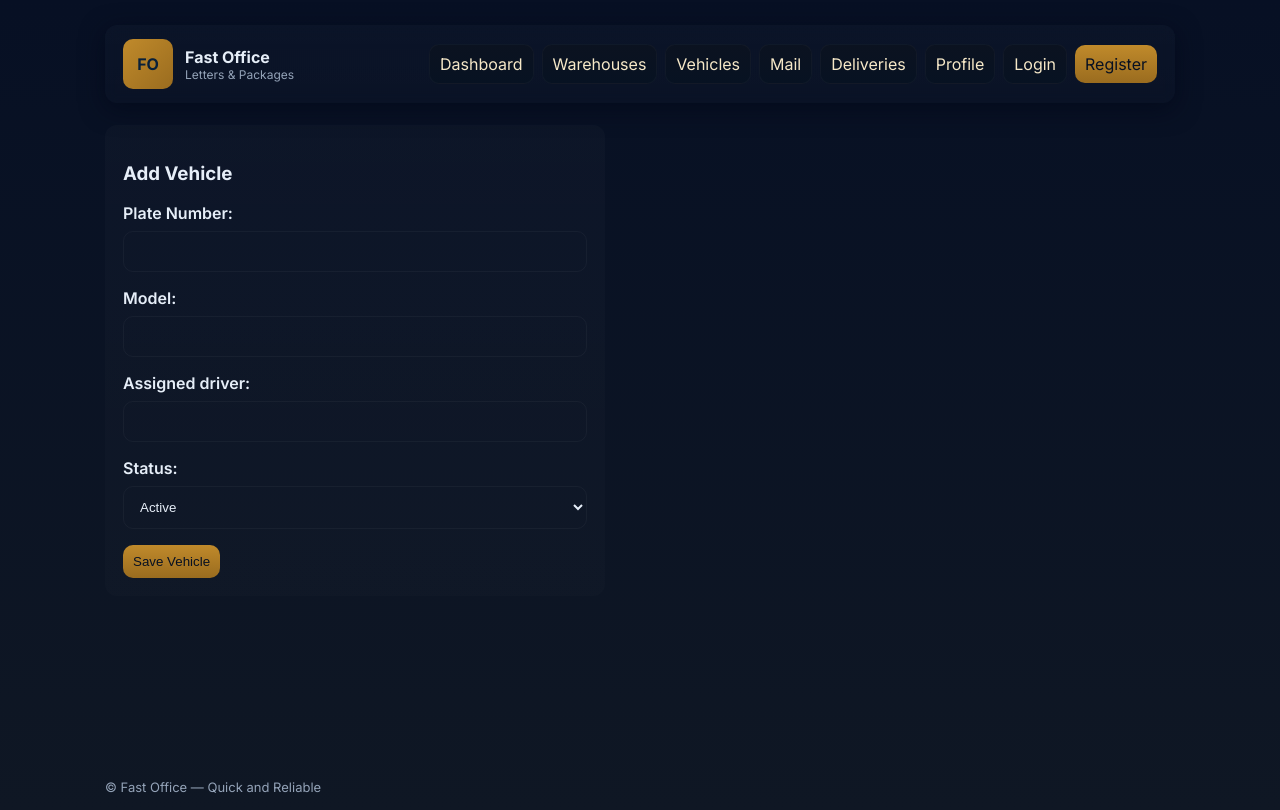
After one commit to Diego-Alonso-05/Post_Office, a Django app: page /vehicles/create/ in a window 1280 px wide. The commit adds this page. Run offline with Django 5.2, Linux system fonts and the light colour scheme.

Commit message:
Add files via upload
added new pages in vehicle to create them and edit and fixed links with _ instead of :

```diff
--- a/PostOffice_Project/PostOffice_Proj/PostOffice_App/templates/base.html
+++ b/PostOffice_Project/PostOffice_Proj/PostOffice_App/templates/base.html
@@ -80,23 +80,19 @@
           <div class="muted" style="font-size:12px">Letters & Packages</div>
         </div>
       </div>
-        <nav class="nav-links">
-          {#  disable this now so it doesn't block pages without log in  #}
-          {#  {% if user.is_authenticated %}  #}
+       <nav class="nav-links">
+  	<!-- Authenticated area -->
+  	<!-- (You can later re-enable {% if user.is_authenticated %} {% endif %} once login works) -->
 
-            <a class="btn" href="{% url 'dashboard' %}">Dashboard</a>
-            <a class="btn" href="{% url 'warehouses-list' %}">Warehouses</a>
-            <a class="btn" href="{% url 'vehicles-list' %}">Vehicles</a>
-            <a class="btn" href="{% url 'mail-list' %}">Mail</a>
-            <a class="btn" href="{% url 'deliveries-list' %}">Deliveries</a>
-            <a class="btn" href="{% url 'invoices-list' %}">Invoices</a>
-            <a class="btn" href="{% url 'client-profile' %}">Profile</a>
-
-            <a class="btn" href="{% url 'login' %}">Login</a>
-            <a class="btn btn-primary" href="{% url 'register' %}">Register</a>
-
-          {#  {% endif %}  #}
-        </nav>
+  	<a class="btn" href="{% url 'dashboard' %}">Dashboard</a>
+  	<a class="btn" href="{% url 'warehouses_list' %}">Warehouses</a>
+ 	<a class="btn" href="{% url 'vehicles_list' %}">Vehicles</a>
+ 	<a class="btn" href="{% url 'mail_list' %}">Mail</a>
+ 	<a class="btn" href="{% url 'deliveries_list' %}">Deliveries</a>
+  	<a class="btn" href="{% url 'client_profile' %}">Profile</a>
+  	<a class="btn" href="{% url 'login' %}">Login</a>
+  	<a class="btn btn-primary" href="{% url 'register' %}">Register</a>
+	</nav>
     </header>
 
     <main style="margin-top:22px">
--- /dev/null
+++ b/PostOffice_Project/PostOffice_Proj/PostOffice_App/templates/vehicles/create.html
@@ -0,0 +1,14 @@
+{% extends 'base.html' %}
+
+{% block title %}Add Vehicle — Fast Office{% endblock %}
+
+{% block content %}
+<div class="card" style="max-width:500px">
+  <h3>Add Vehicle</h3>
+  <form method="POST" style="margin-top:12px">
+    {% csrf_token %}
+    {{ form.as_p }}
+    <button type="submit" class="btn btn-primary">Save Vehicle</button>
+  </form>
+</div>
+{% endblock %}
--- a/PostOffice_Project/PostOffice_Proj/PostOffice_App/templates/vehicles/list.html
+++ b/PostOffice_Project/PostOffice_Proj/PostOffice_App/templates/vehicles/list.html
@@ -4,7 +4,7 @@
 <div class="card">
   <div style="display:flex;justify-content:space-between;align-items:center">
     <h3>Vehicles</h3>
-    <a class="btn btn-primary" href="{% url 'vehicles:create' %}"><i class="fa fa-plus"></i> Add Vehicle</a>
+    <a class="btn btn-primary" href="{% url 'vehicles_create' %}"><i class="fa fa-plus"></i> Add Vehicle</a>
   </div>
   <table class="table" style="margin-top:12px">
     <thead><tr><th>Plate</th><th>Model</th><th>Assigned Driver</th><th>Status</th><th></th></tr></thead>
@@ -15,7 +15,7 @@
           <td class="muted">{{ v.model }}</td>
           <td class="muted">{% if v.assigned_driver %}{{ v.assigned_driver.get_full_name }}{% endif %}</td>
           <td>{{ v.get_status_display }}</td>
-          <td style="text-align:right"><a class="btn" href="{% url 'vehicles:edit' v.id %}">Edit</a></td>
+          <td style="text-align:right"><a class="btn" href="{% url 'vehicles_edit' v.id %}">Edit</a></td>
         </tr>
       {% empty %}
         <tr><td colspan="5" class="muted">No vehicles</td></tr>
--- a/PostOffice_Project/PostOffice_Proj/PostOffice_App/urls.py
+++ b/PostOffice_Project/PostOffice_Proj/PostOffice_App/urls.py
@@ -2,16 +2,17 @@ from django.urls import path
 from . import views
 
 urlpatterns = [
-    path("", views.dashboard, name="dashboard"),
+    path('', views.dashboard, name='dashboard'),
+    path('warehouses/', views.warehouses_list, name='warehouses_list'),
+    path('vehicles/', views.vehicles_list, name='vehicles_list'),
 
-    path("login/", views.login_view, name="login"),
-    path("register/", views.register_view, name="register"),
+    path('vehicles/create/', views.vehicles_create, name='vehicles_create'),
+    path('vehicles/edit/<str:vehicle_id>/', views.vehicles_edit, name='vehicles_edit'),
 
-    path("warehouses/", views.warehouses_list, name="warehouses-list"),
-    path("vehicles/", views.vehicles_list, name="vehicles-list"),
-    path("mail/", views.mail_list, name="mail-list"),
-    path("mail/detail/", views.mail_detail, name="mail-detail"),
-    path("deliveries/", views.deliveries_list, name="deliveries-list"),
-    path("invoices/", views.invoices_list, name="invoices-list"),
-    path("profile/", views.client_profile, name="client-profile"),
+    path('mail/', views.mail_list, name='mail_list'),
+    path('mail/<str:mail_id>/', views.mail_detail, name='mail_detail'),
+    path('deliveries/', views.deliveries_list, name='deliveries_list'),
+    path('profile/', views.client_profile, name='client_profile'),
+    path('login/', views.login_view, name='login'),
+    path('register/', views.register_view, name='register'),
 ]
--- a/PostOffice_Project/PostOffice_Proj/PostOffice_App/views.py
+++ b/PostOffice_Project/PostOffice_Proj/PostOffice_App/views.py
@@ -2,7 +2,18 @@ from django.shortcuts import render, redirect
 from django.contrib.auth.forms import AuthenticationForm, UserCreationForm
 from django.contrib.auth import login as auth_login
 from django.contrib.auth.decorators import login_required
+from pymongo import MongoClient
+from datetime import datetime
+from django import forms
 
+client = MongoClient("mongodb://localhost:27017")
+db = client["bdII_14366"]  # ← o nome da tua base de dados
+deliveries = db["deliveries"]
+notifications = db["notifications"]
+routes = db["routes"]
+users = db["users"]
+postoffice = db["postoffice"]
+vehicles = db["vehicles"]
 
 def login_view(request):
     if request.method == "POST":
@@ -15,7 +26,6 @@ def login_view(request):
         form = AuthenticationForm()
     return render(request, "auth/login.html", {"form": form})
 
-
 def register_view(request):
     if request.method == "POST":
         form = UserCreationForm(request.POST)
@@ -25,50 +35,62 @@ def register_view(request):
     else:
         form = UserCreationForm()
     return render(request, "auth/register.html", {"form": form})
-#
 
-# @login_required - disable this now so it doesn't block pages without log in
-
+# Pages
 def dashboard(request):
     return render(request, "dashboard/admin.html")
-
-
-# @login_required - disable this now so it doesn't block pages without log in
 
 def warehouses_list(request):
     return render(request, "warehouses/list.html")
 
-
-# @login_required - disable this now so it doesn't block pages without log in
-
 def vehicles_list(request):
     return render(request, "vehicles/list.html")
-
-
-# @login_required - disable this now so it doesn't block pages without log in
 
 def mail_list(request):
     return render(request, "mail/list.html")
 
-
-# @login_required - disable this now so it doesn't block pages without log in
-
-def mail_detail(request):
-    return render(request, "mail/detail.html")
-
-
-# @login_required - disable this now so it doesn't block pages without log in
+def mail_detail(request, mail_id):
+    return render(request, "mail/detail.html", {"mail_id": mail_id})
 
 def deliveries_list(request):
     return render(request, "deliveries/list.html")
 
-
-# @login_required - disable this now so it doesn't block pages without log in
-
-def invoices_list(request):
-    return render(request, "invoices/list.html")
-
-
-# @login_required - disable this now so it doesn't block pages without log in
 def client_profile(request):
     return render(request, "clients/profile.html")
+
+class VehicleForm(forms.Form):
+    plate_number = forms.CharField(max_length=10, label="Plate Number")
+    model = forms.CharField(max_length=50)
+    assigned_driver = forms.CharField(max_length=50, required=False)
+    status = forms.ChoiceField(choices=[('active', 'Active'), ('inactive', 'Inactive')])
+
+def vehicles_create(request):
+    if request.method == "POST":
+        form = VehicleForm(request.POST)
+        if form.is_valid():
+            # save to your MongoDB collection, example:
+            vehicles.insert_one(form.cleaned_data)
+            return redirect('vehicles_list')
+    else:
+        form = VehicleForm()
+    return render(request, 'vehicles/create.html', {'form': form})
+
+def vehicles_edit(request, vehicle_id):
+    # find the vehicle in MongoDB
+    vehicle = vehicles.find_one({"_id": vehicle_id})
+    if not vehicle:
+        return redirect("vehicles_list")  # fallback if not found
+
+    if request.method == "POST":
+        form = VehicleForm(request.POST)
+        if form.is_valid():
+            vehicles.update_one(
+                {"_id": vehicle_id},
+                {"$set": form.cleaned_data}
+            )
+            return redirect("vehicles_list")
+    else:
+        # populate form with existing vehicle data
+        form = VehicleForm(initial=vehicle)
+
+    return render(request, "vehicles/edit.html", {"form": form, "vehicle_id": vehicle_id})
```
Also changed, not shown: PostOffice_Project/PostOffice_Proj/PostOffice_App/templates/dashboard/admin.html (+4 -5 lines), PostOffice_Project/PostOffice_Proj/PostOffice_App/templates/mail/list.html (+17 -3 lines), PostOffice_Project/PostOffice_Proj/PostOffice_App/templates/vehicles/edit.html (added, +14 -0 lines).
